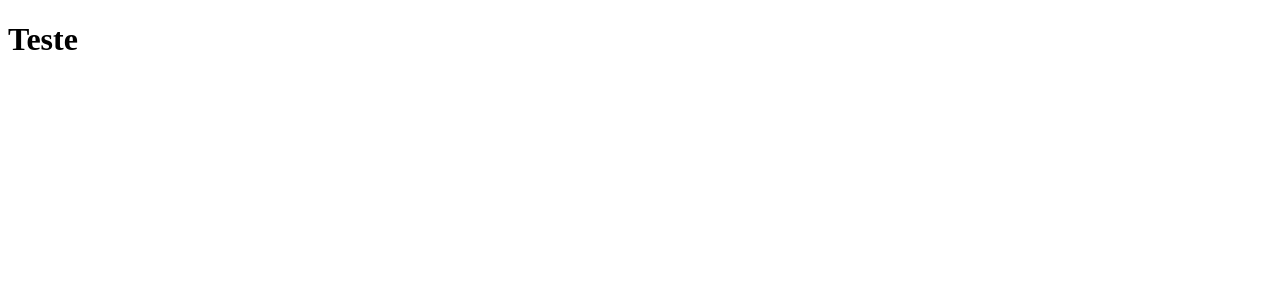
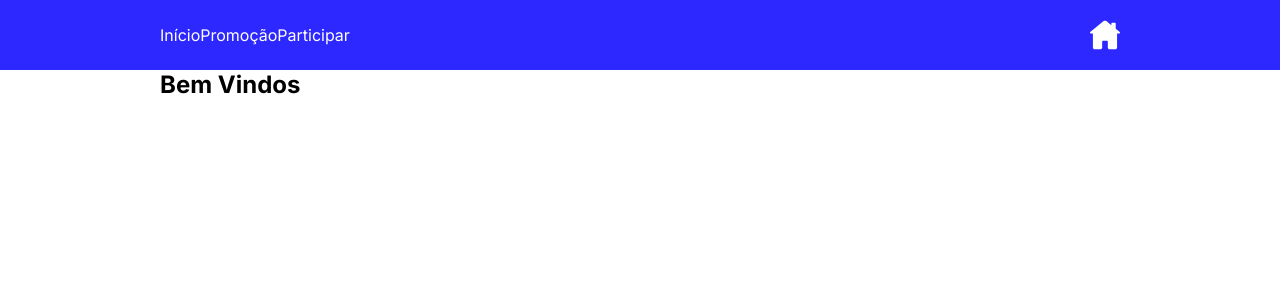
Before and after one commit to a-devrepo/dsstore, a React (Vite) app: page /home in a window 1280 px wide. Shown: the top 300 px of the page. Built offline with nearby package versions, Linux system fonts and the light colour scheme.

Commit message:
Adiciona Rota Home e component Header

```diff
--- a/src/App.tsx
+++ b/src/App.tsx
@@ -1,9 +1,18 @@
+import { BrowserRouter, Navigate, Route, Routes } from "react-router-dom"
+import Home from "./routes/Home"
+import HomeBody from "./routes/HomeBody"
 
 function App() {
 
-
   return (
-    <h1>Teste</h1>
+    <BrowserRouter>
+      <Routes>
+        <Route path="/" element={<Home />}>
+          <Route index element={<Navigate to="/home" />} />
+          <Route path="home" element={<HomeBody />} />
+        </Route>
+      </Routes>
+    </BrowserRouter>
   )
 }
 
--- /dev/null
+++ b/src/components/Header/index.tsx
@@ -0,0 +1,17 @@
+import './styles.css';
+import homeIcon from '../../assets/home.svg';
+
+export default function Header() {
+    return (
+        <header>
+            <div className="container header-content-container">
+                <nav className="nav-bar">
+                    <div>Início</div>
+                    <div>Promoção</div>
+                    <div>Participar</div>
+                </nav>
+                <img src={homeIcon} alt="Home" />
+            </div>
+        </header>
+    )
+}
--- /dev/null
+++ b/src/components/Header/styles.css
@@ -0,0 +1,17 @@
+header {
+  height: 70px;
+  background-color: var(--color-bg-secondary);
+  color: var(--color-font-primary);
+  display: flex;
+  align-items: center;
+}
+
+.nav-bar {
+  display: flex;
+}
+
+.header-content-container {
+  display: flex;
+  align-items: center;
+  justify-content: space-between;
+}
--- a/src/index.css
+++ b/src/index.css
@@ -0,0 +1,32 @@
+@import url("https://fonts.googleapis.com/css2?family=Inter:wght@400;700&display=swap");
+
+:root {
+  --color-bg-primary: #fff;
+  --color-bg-secondary: #2d28ff;
+
+  --color-font-primary: #fff;
+  --color-font-secondary: #000;
+}
+
+* {
+  padding: 0;
+  margin: 0;
+  box-sizing: border-box;
+  font-family: "Inter";
+}
+
+body {
+  background-color: var(--color-bg-primary);
+}
+
+a,
+a:hover {
+  text-decoration: none;
+  color: unset;
+}
+
+.container {
+  width: 100%;
+  max-width: 960px;
+  margin: 0 auto;
+}
--- /dev/null
+++ b/src/routes/Home/index.tsx
@@ -0,0 +1,13 @@
+import { Outlet } from "react-router-dom";
+import Header from "../../components/Header";
+
+
+export default function Home() {
+
+    return (
+        <>
+            <Header />
+            <Outlet />
+        </>
+    )
+}
--- /dev/null
+++ b/src/routes/HomeBody/index.tsx
@@ -0,0 +1,12 @@
+export default function HomeBody() {
+
+    return (
+        <main>
+            <section>
+                <div className="container">
+                    <h1>Bem Vindos</h1>
+                </div>
+            </section>
+        </main>
+    );
+}
```
Also changed, not shown: src/assets/home.svg (added).
